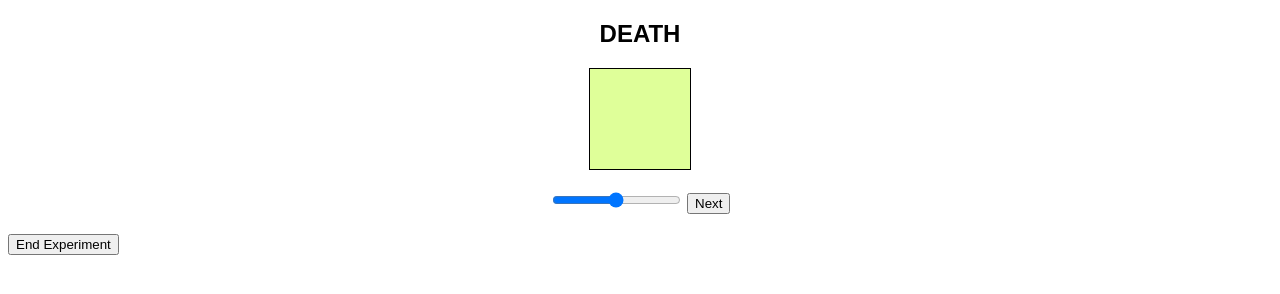
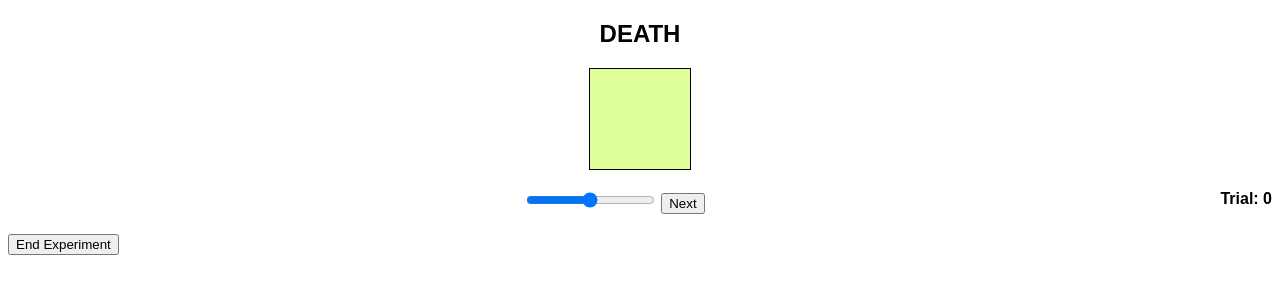
Before and after one commit to SHADOW12021/a3-experiment-study, a website: page public/index.html in a window 1280 px wide. Both pictures are taken after a click on the button "Start Experiment". Drawn offline with Linux system fonts and the light colour scheme.

Commit message:
Update index.html

```diff
--- a/public/index.html
+++ b/public/index.html
@@ -25,6 +25,10 @@
         display: block;
         margin-top: 20px;
       } /* Ensure the button is visible */
+       #ratingCounter {
+        font-weight: bold;
+        float: right;
+      }
     </style>
   </head>
   <body>
@@ -42,6 +46,7 @@
       <div id="colorBox"></div>
       <input type="range" id="ratingSlider" min="0" max="100" step="1" />
       <button id="nextButton">Next</button>
+      <div id="ratingCounter">Trial: 0</div>
       <button id="endButton">End Experiment</button>
     </div>
 
```
